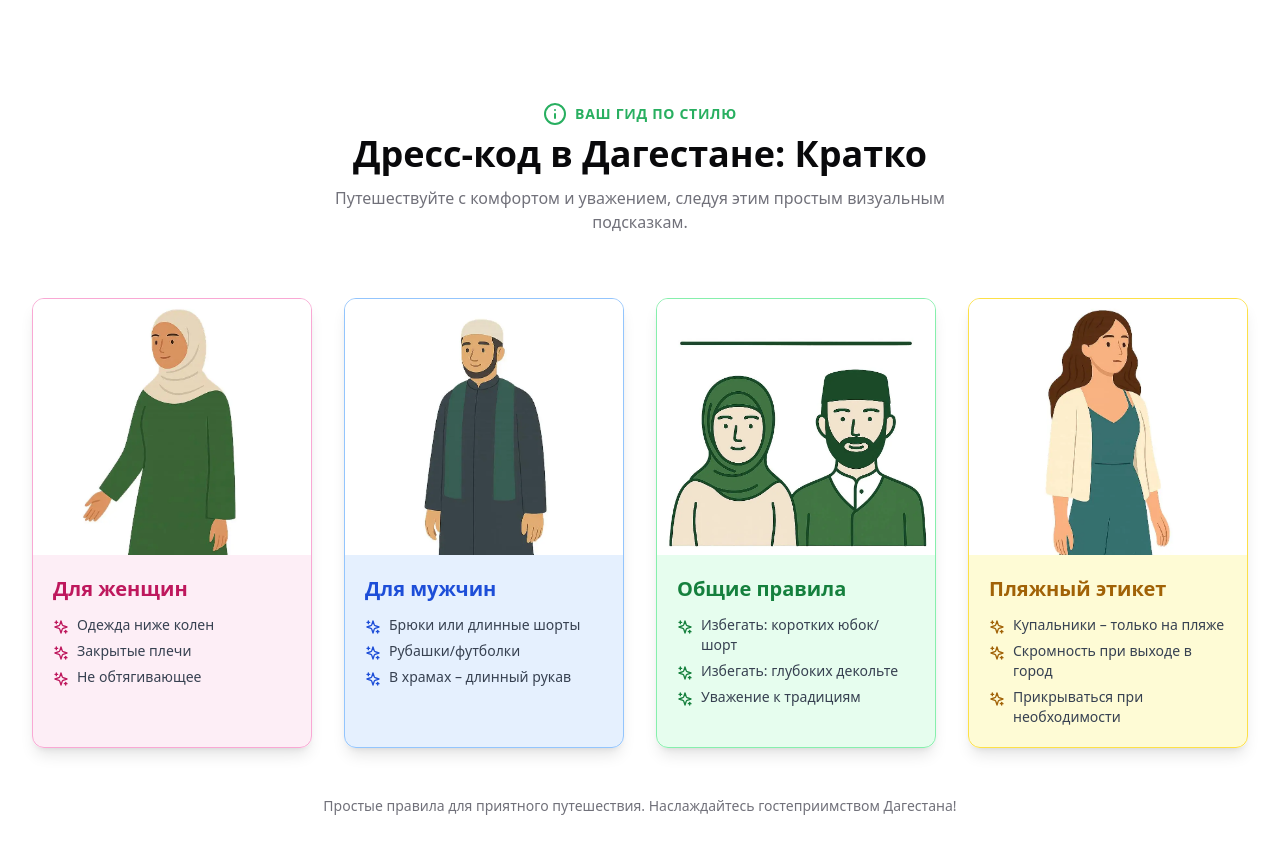
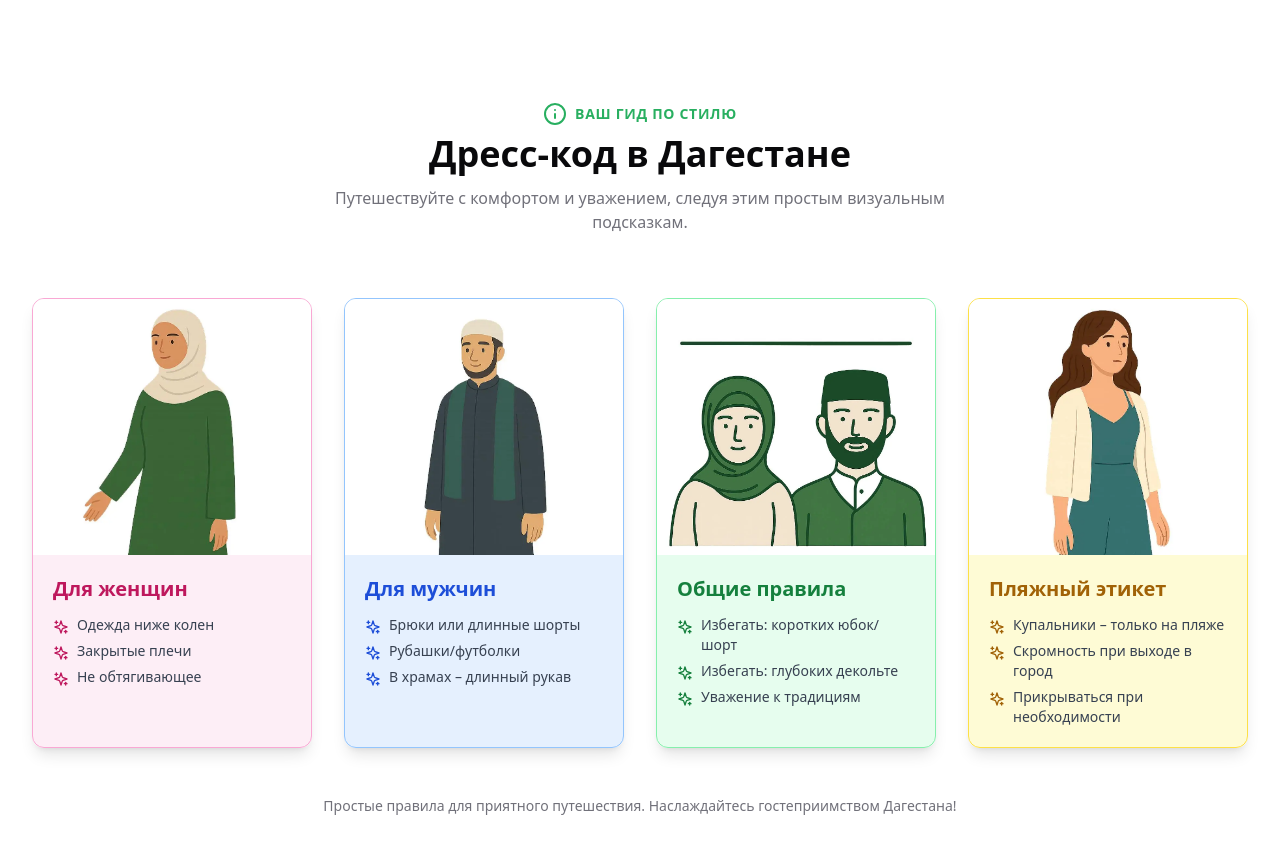
Before and after one commit to nixjke/next-baz-car, a Next.js app: page / in a window 1280 px wide. Shown: the part 3960-4814 px from the top of the page. Built offline with nearby package versions, Linux system fonts and the light colour scheme; no server answers.

Commit message:
update text

```diff
--- a/components/DressCodeInfo.tsx
+++ b/components/DressCodeInfo.tsx
@@ -81,7 +81,7 @@ const DressCodeInfo = () => {
             <span className="text-sm font-semibold uppercase tracking-wider">Ваш гид по стилю</span>
           </div>
           <h2 className="text-4xl font-bold text-foreground mb-3">
-            Дресс-код в Дагестане: Кратко
+            Дресс-код в Дагестане
           </h2>
           <p className="text-muted-foreground max-w-2xl mx-auto">
             Путешествуйте с комфортом и уважением, следуя этим простым визуальным подсказкам.
```
